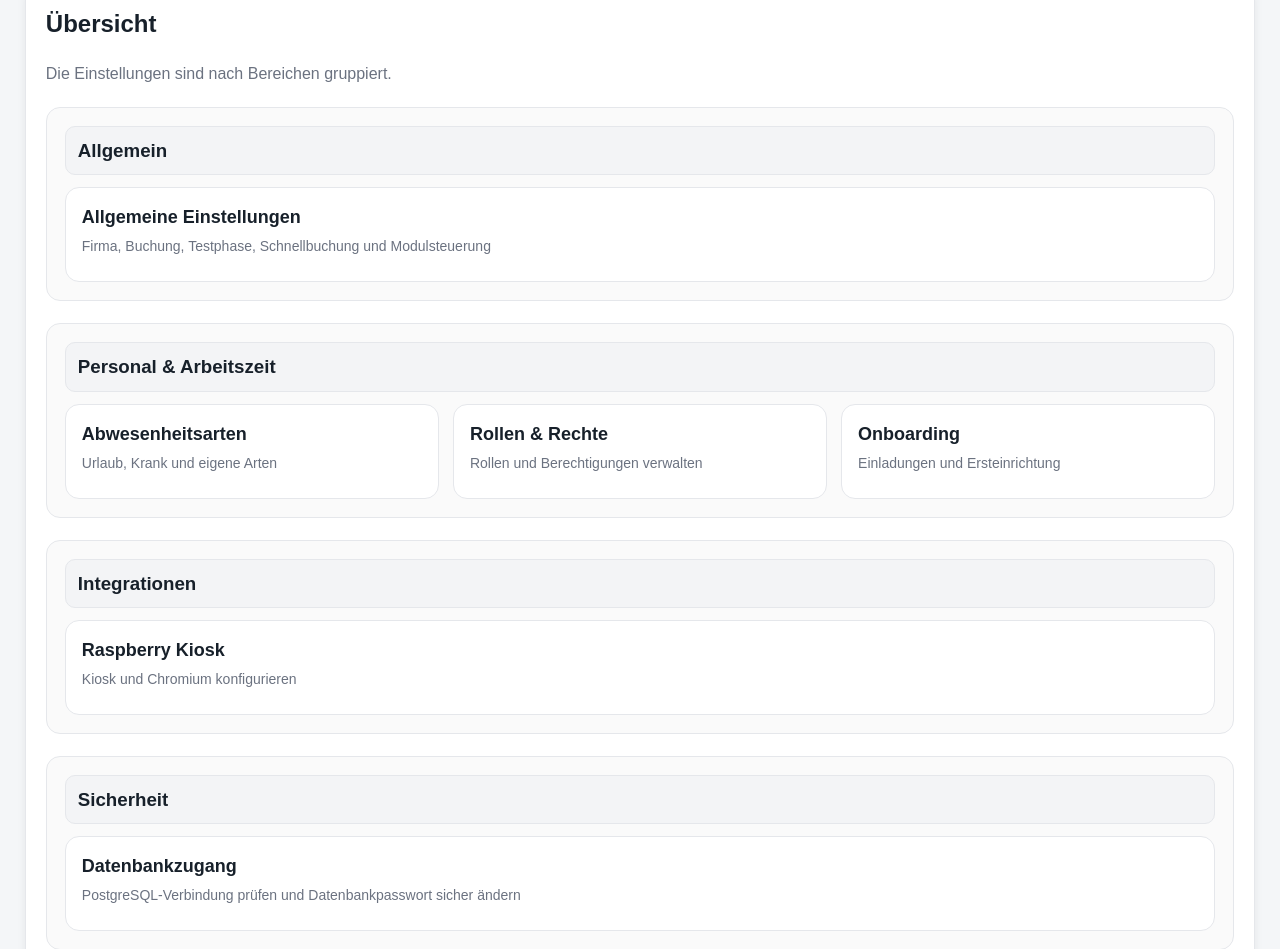
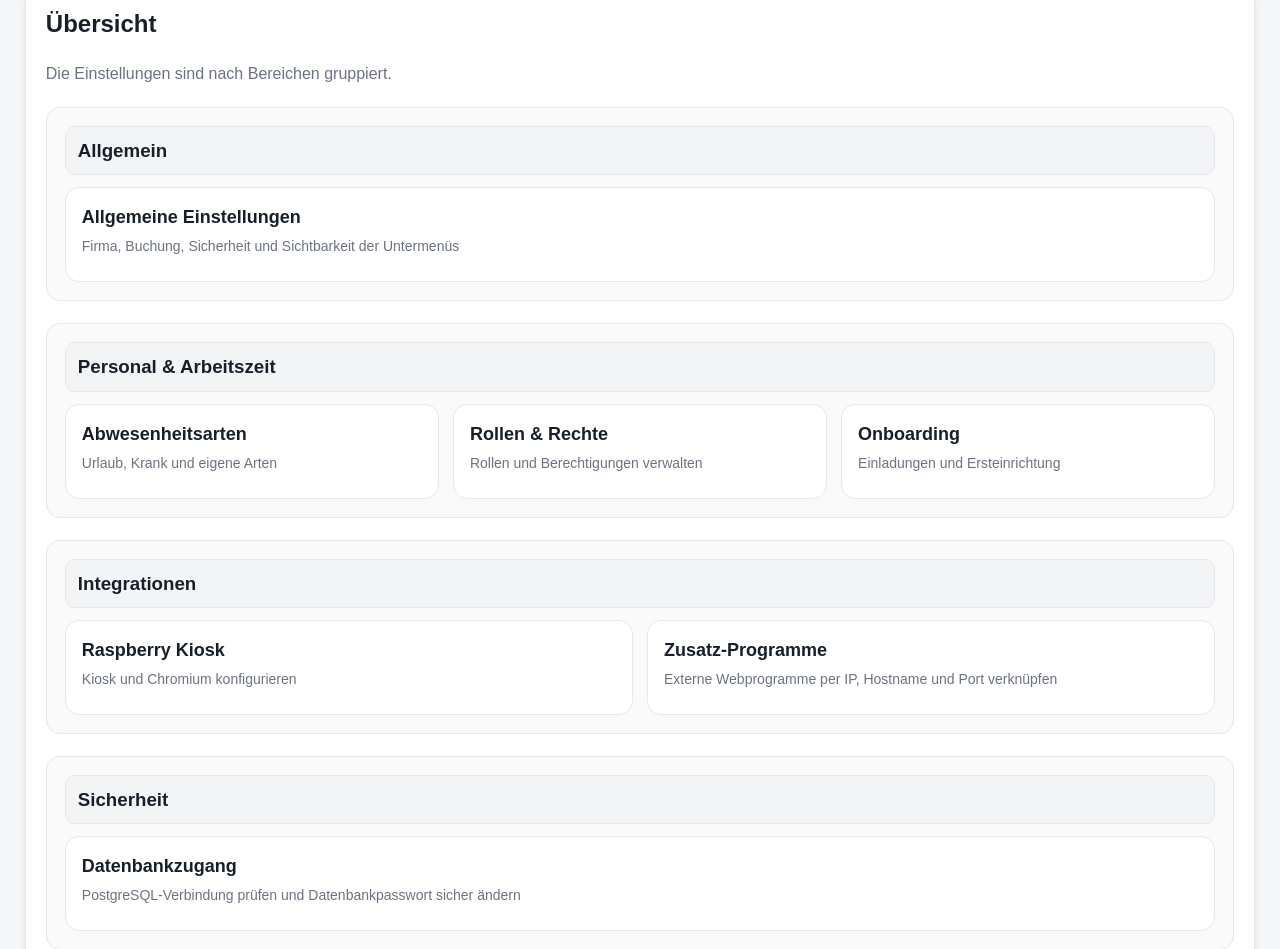
Before and after one commit to Markus4771/Stempeluhr, a FastAPI app: template app/templates/system_settings.html in a window 1280 px wide. Shown: the part 396-1345 px from the top of the page. Run offline with FastAPI, Linux system fonts and the light colour scheme; the template is opened without the code that fills it, so the values that code supplies are empty; some libraries are stand-ins or nearby versions.

Commit message:
Verlinke Zusatz-Programme in den Systemeinstellungen

```diff
--- a/app/templates/system_settings.html
+++ b/app/templates/system_settings.html
@@ -10,7 +10,7 @@
 </div></section>
 <section class="card"><h2>Übersicht</h2><p class="muted">Die Einstellungen sind nach Bereichen gruppiert.</p>
 <div class="settings-section"><h3>Allgemein</h3><div class="settings-menu">
-<a class="settings-tile" href="/system/settings/general"><strong>Allgemeine Einstellungen</strong><span>Firma, Buchung, Testphase, Schnellbuchung und Modulsteuerung</span></a>
+<a class="settings-tile" href="/system/settings/general"><strong>Allgemeine Einstellungen</strong><span>Firma, Buchung, Sicherheit und Sichtbarkeit der Untermenüs</span></a>
 {% if settings.get('module_settings_departments_enabled', '1') in ['1','true','on'] %}<a class="settings-tile" href="/system/settings/departments"><strong>Abteilungen</strong><span>Abteilungen definieren und Mitarbeitern zuordnen</span></a>{% endif %}
 {% if settings.get('module_settings_time_enabled', '1') in ['1','true','on'] %}<a class="settings-tile" href="/system/settings/time"><strong>Uhrzeit &amp; Zeitserver</strong><span>NTP, Zeitzone und Zeitbasis</span></a>{% endif %}
 </div></div>
@@ -28,6 +28,7 @@
 {% if settings.get('module_settings_api_enabled', '1') in ['1','true','on'] %}<a class="settings-tile" href="/system/settings/api"><strong>API</strong><span>API und Schlüssel verwalten</span></a>{% endif %}
 {% if settings.get('module_settings_terminals_enabled', '1') in ['1','true','on'] %}<a class="settings-tile" href="/system/settings/terminals"><strong>Terminalverwaltung</strong><span>Raspberry-Clients und Keys</span></a>{% endif %}
 <a class="settings-tile" href="/system/settings/kiosk"><strong>Raspberry Kiosk</strong><span>Kiosk und Chromium konfigurieren</span></a>
+<a class="settings-tile" href="/system/settings/general/additional-programs"><strong>Zusatz-Programme</strong><span>Externe Webprogramme per IP, Hostname und Port verknüpfen</span></a>
 </div></div>
 <div class="settings-section"><h3>Sicherheit</h3><div class="settings-menu">
 <a class="settings-tile" href="/system/settings/database-security"><strong>Datenbankzugang</strong><span>PostgreSQL-Verbindung prüfen und Datenbankpasswort sicher ändern</span></a>
```
